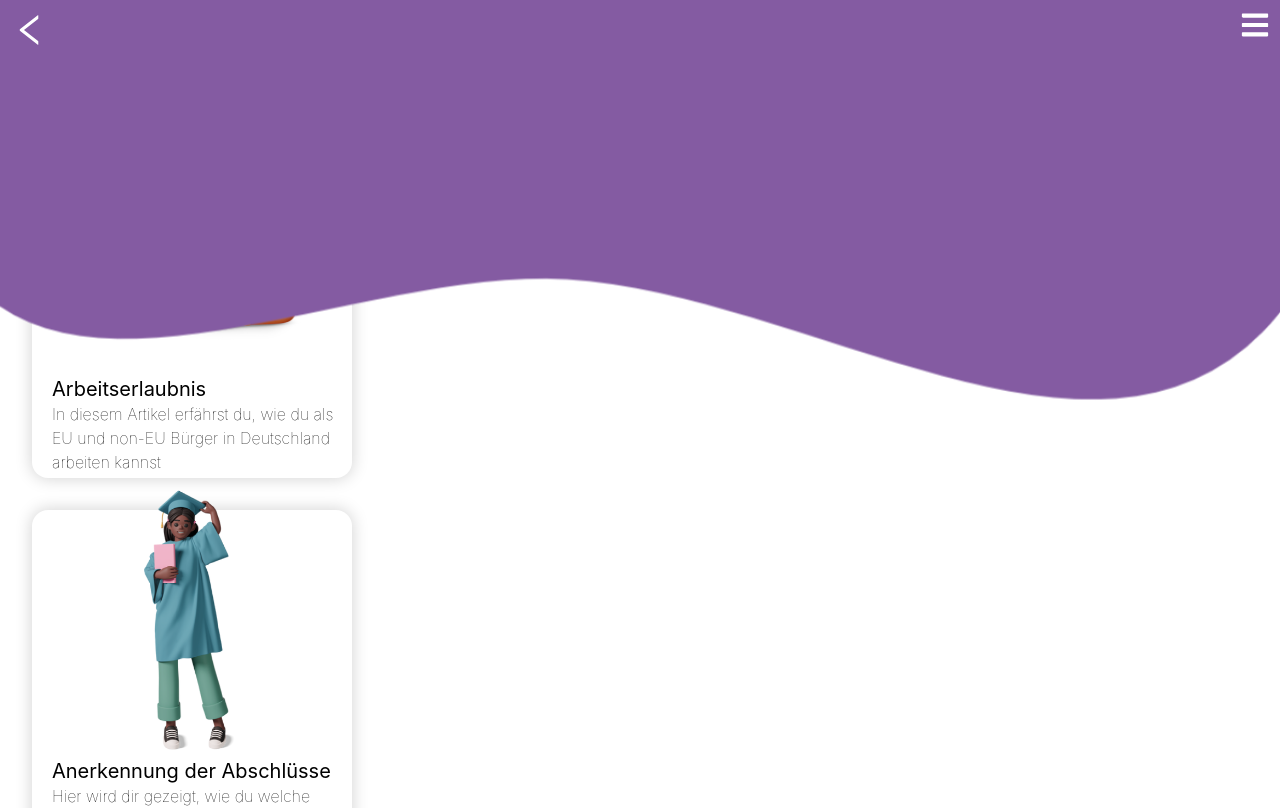
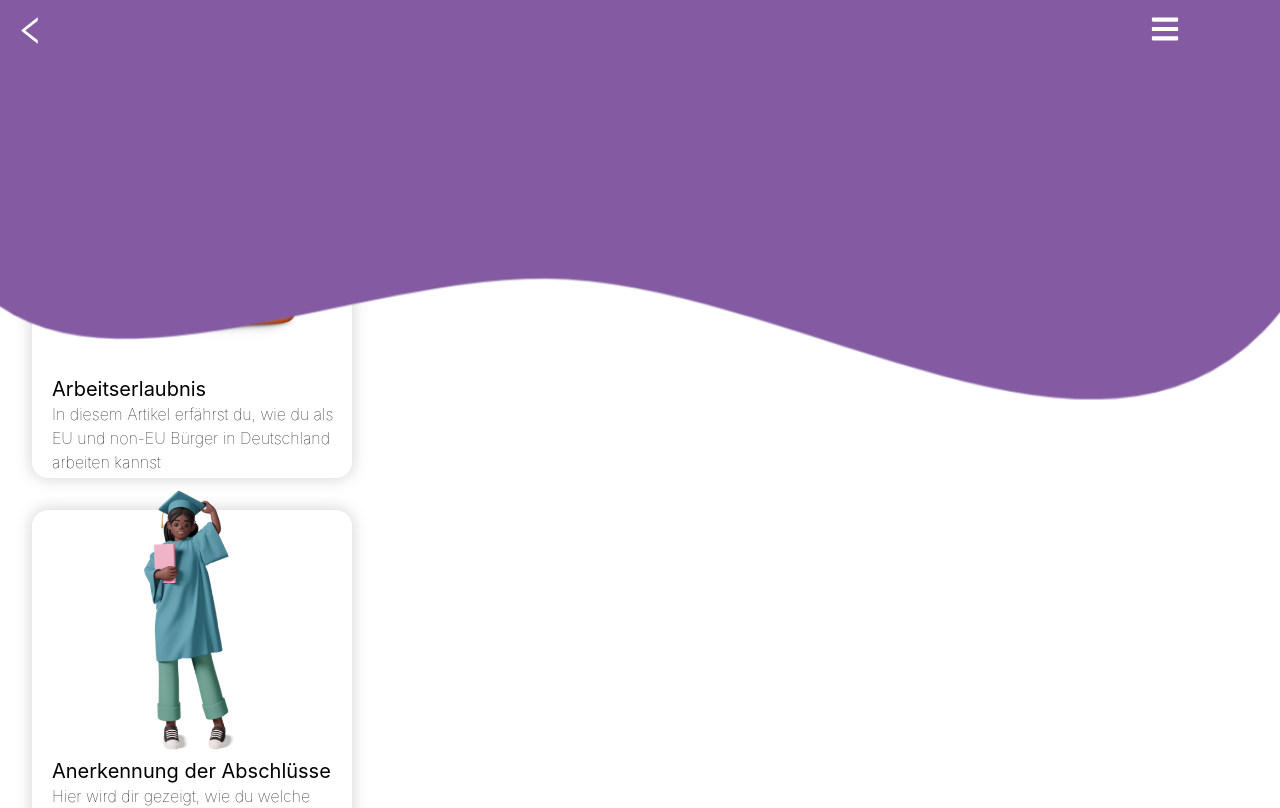
Before and after one commit to xSilentStorm313/Projekt-Web, a React (Create React App) app in the folder webapp/: page /start in a window 1280 px wide. Shown: the top 808 px of the page. Built offline with nearby package versions, Linux system fonts and the light colour scheme.

Commit message:
Titel bar buttons

```diff
--- a/webapp/src/Lila/Hauptseitelila.css
+++ b/webapp/src/Lila/Hauptseitelila.css
@@ -72,13 +72,13 @@ span{
   display: flex;
   align-items: center;
   justify-content: center;
-  width: 3.125rem;
-  height: 3.125rem;
+  width: 8vw;
+  height: 8vh;
   color: #fff;
   cursor: pointer;
   position: fixed;
-  top: 0;
-  right: 0;
+  top: -0.4vh;
+  right: 5vw;
   z-index: 1001;
 }
 
@@ -115,7 +115,7 @@ span{
 
 .menu li {
   display: block;
-  position: center;
+  position: left;
   padding: 1.25rem;
   width: 20rem;
   border-bottom: 0.063rem solid rgba(255, 255, 255, 0.551);
@@ -141,8 +141,8 @@ span{
   display: flex;
   align-items: center;
   justify-content: center;
-  width: 3.75rem;
-  height: 3.75rem;
+  width: 8vw;
+  height: 8vh;
   color: #fff;
   cursor: pointer;
   position: fixed;
--- a/webapp/src/components/ZurückButton.js
+++ b/webapp/src/components/ZurückButton.js
@@ -6,7 +6,7 @@ import { AiOutlineLeft } from "react-icons/ai";
 function ZurueckIcon({ onClick }) {
   return (
     <div className="zurueck-icon" onClick={onClick}>
-      <AiOutlineLeft size={40} />
+      <AiOutlineLeft size={35} />
     </div>
   );
 }
```
